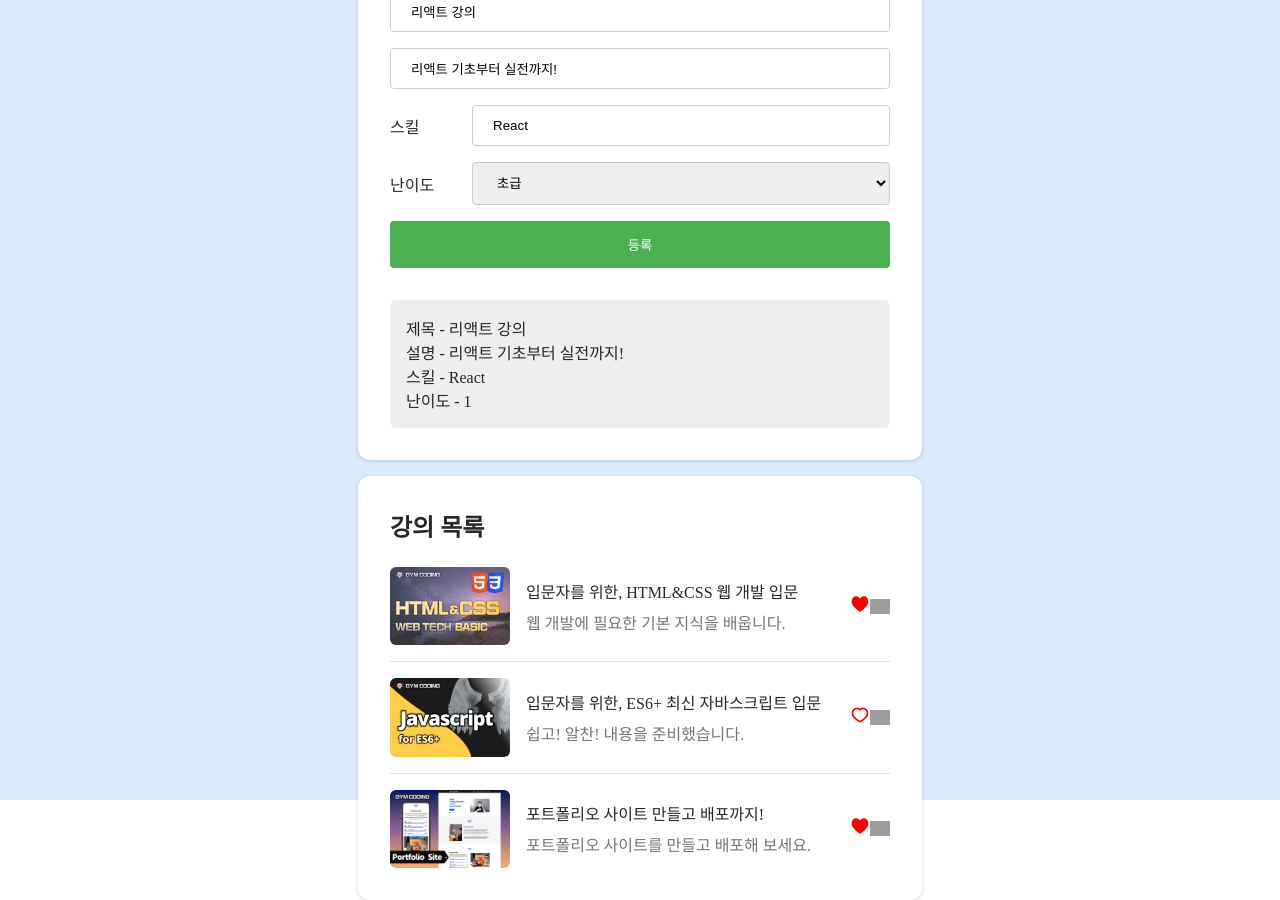
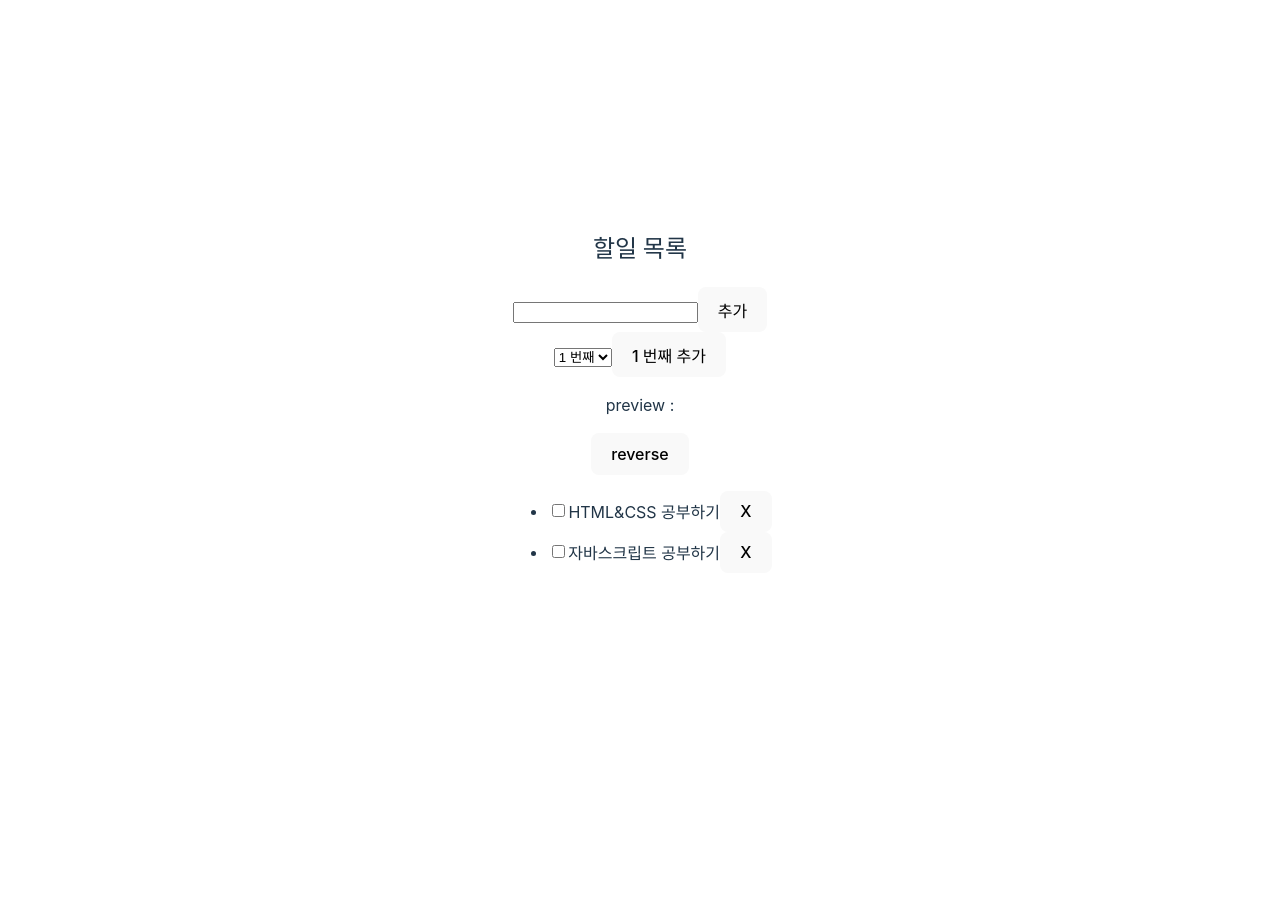
Before and after one commit to yunhyeonji/react-master, a React (Vite) app in the folder learn-react/: page / in a window 1280 px wide. After the commit the page ends 800 px from the top, so only its background shows below. Built offline with nearby package versions, Linux system fonts and the light colour scheme; grey boxes are pictures that could not be loaded.

Commit message:
[241225]useReducer 사용

```diff
--- a/learn-react/src/AppTodo.jsx
+++ b/learn-react/src/AppTodo.jsx
@@ -1,70 +1,66 @@
-import React from 'react';
+import React, { useState,useReducer }from 'react';
 import './App.css';
-import { useState } from 'react';
 import TodoList from './components/todo/TodoList';
+import todoReducer from './components/reducer/todo-reducer';
 
 
 function AppTodo(props) {
   const [todoText, setTodoText] = useState('');
-  const [todos, setTodos] = useState([
-    { id : 0, label: 'HTML&CSS 공부하기', done:false},
-    { id : 1, label: '자바스크립트 공부하기', done:true}
-  ])
+  const [todos, dispatch] = useReducer(todoReducer, [
+    { id : 0, text: 'HTML&CSS 공부하기', done:false},
+    { id : 1, text: '자바스크립트 공부하기', done:false}
+  ]);
   const [insertAt, setInsertAt] = useState(todos.length-1);
 
   const handleTodoTextChange = (e) => {
-     setTodoText(e.target.value);
+    setTodoText(e.target.value);
   }
 
   const handleAddTodo = () => {
-    const nextId = todos.length;
-    const newTodo = {id: nextId, label: todoText};
-    setTodos([
-      ...todos,
-      newTodo
-    ])
+    dispatch({
+      type:'added',
+      nextId: todos.length,
+      todoText
+    });
     setTodoText('');
   }
 
   const handleAddTodoByIndex = () => {
-    const nextId = todoText.length;
-    const newTodo = [
-      ...todos.slice(0, insertAt),
-      {id: nextId, label:todoText, done:false},
-      ...todos.slice(insertAt)
-    ]
-
-    setTodos(newTodo);
+    dispatch({
+      type:'added_index',
+      nextId:todos.length,
+      insertAt,
+      todoText
+    });
     setTodoText('');
   }
 
   const handleKeyDown = (e) => {
-    if(e.key === 'Enter'){
+    if (e.key === 'Enter') {
       handleAddTodo();
+      setTodoText('');
     }
   }
 
-  const handleTodoDelete = (deleteId) => {
-    const newTodos = todos.filter(item => item.id !== deleteId);
-    setTodos(newTodos);
+  const handleDelete = (deleteId) => {
+    dispatch({
+      type:'delete',
+      deleteId
+    });
   }
 
-  const handelTodoToggle = (id, done) => {
-    const newTodos = todos.map(item => {
-      if(item.id === id){
-        return {...item, done};
-      }
-      return item;
+  const handelDone = (id, done) => {
+    dispatch({
+      type:'done',
+      id,
+      done
     })
-
-    setTodos(newTodos);
   }
 
   const handleReverse = () => {
-    const nextTodos = [...todos];
-    // nextTodos.reverse();
-    // setTodos(nextTodos);
-    setTodos(todos.toReversed())
+    dispatch({
+      type:'reverse'
+    })
   }
   return (
     <div>
@@ -88,7 +84,7 @@ function AppTodo(props) {
       </div>
       <p>preview : {todoText}</p>
       <button onClick={handleReverse}>reverse</button>
-      <TodoList todos={todos} onDeleteTodo={handleTodoDelete} onToggleTodo={handelTodoToggle}/>
+      <TodoList todos={todos} onDeleteTodo={handleDelete} onToggleTodo={handelDone}/>
     </div>
   );
 }
--- /dev/null
+++ b/learn-react/src/components/reducer/todo-reducer.jsx
@@ -0,0 +1,41 @@
+export default function todoReducer(todos, action) {
+  //type
+  switch(action.type){
+    case 'added' : {
+      const {nextId, todoText} = action;
+      return [
+        ...todos,
+        {id: nextId, text: todoText, done:false}
+      ];
+    }
+    case 'added_index' : {
+      const {nextId, insertAt, todoText} = action;
+      return [
+        ...todos.slice(0, insertAt),
+        {id: nextId, text:todoText, done:false},
+        ...todos.slice(insertAt)
+      ];
+    }
+    case 'reverse' : {
+      return todos.toReversed();
+    }
+    case 'done' : {
+      const {id, done} = action;
+      return [
+        todos.map(item => {
+          if(item.id === id){
+            return {...item, done};
+          }
+          return item;
+        })
+      ]
+    }
+    case 'delete' : {
+      const {deleteId} = action;
+      return todos.filter(item => item.id !== deleteId);
+    }
+    default : {
+      throw Error('알 수 없는 액션 타입 : ' + action.type);
+    }
+  }
+}
--- a/learn-react/src/components/todo/TodoList.jsx
+++ b/learn-react/src/components/todo/TodoList.jsx
@@ -1,6 +1,6 @@
 import React from 'react';
 
-function TodoList({onToggleTodo, onDeleteTodo, todos = []}) {
+function TodoList({onDeleteTodo, todos = []}) {
   const items = [...todos] ;
   return (
     <ul>
@@ -10,7 +10,7 @@ function TodoList({onToggleTodo, onDeleteTodo, todos = []}) {
             console.log(e.target.checked)
           }}
         />
-        <span>{item.done ? (<del>{item.label}</del>) : item.label}</span>
+        <span>{item.done ? (<del>{item.text}</del>) : item.text}</span>
         <button onClick={() => onDeleteTodo(item.id)}>X</button>
       </li>)}
     </ul>
--- a/learn-react/src/main.jsx
+++ b/learn-react/src/main.jsx
@@ -1,10 +1,10 @@
 import React from 'react'
 import ReactDOM from 'react-dom/client'
 import './index.css'
-import App from './AppCourse';
+import AppTodo from './AppTodo';
 
 ReactDOM.createRoot(document.getElementById('root')).render(
   <React.StrictMode>
-    <App />
+    <AppTodo />
   </React.StrictMode>
 )
```
